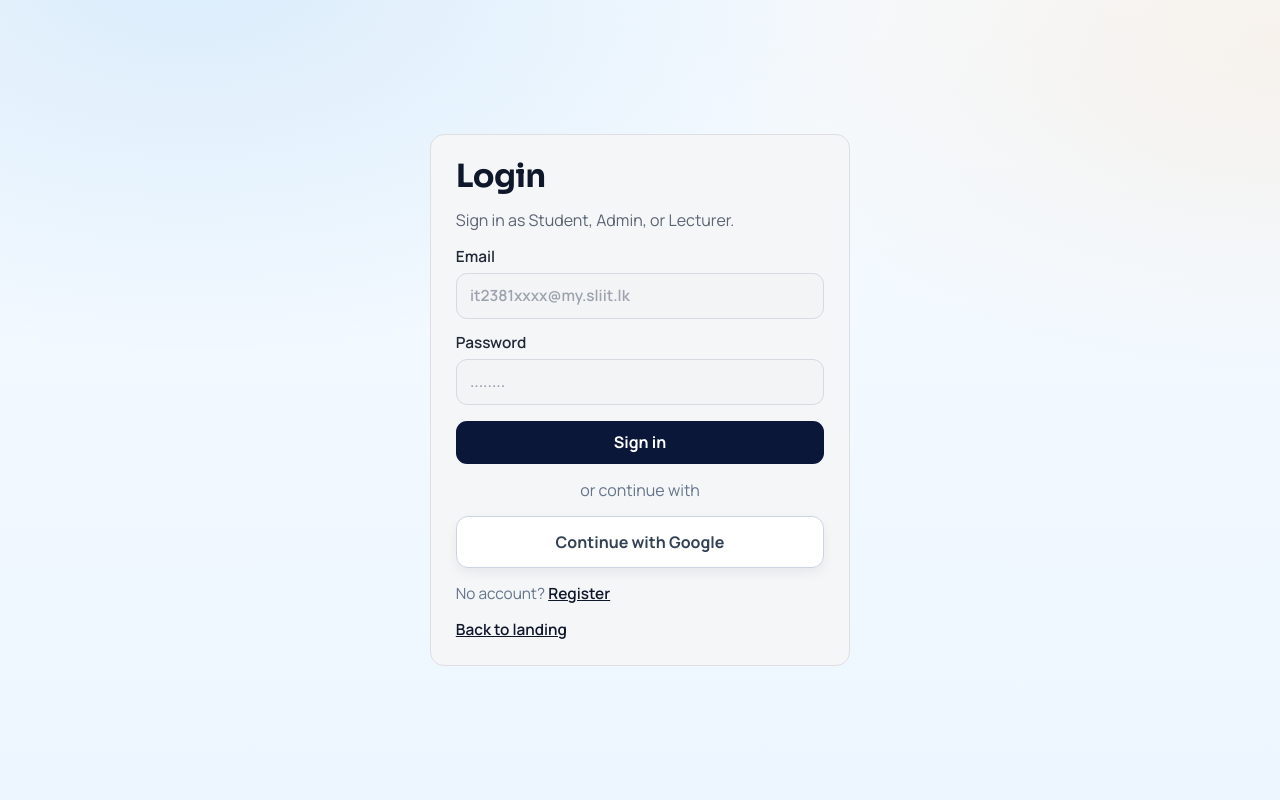
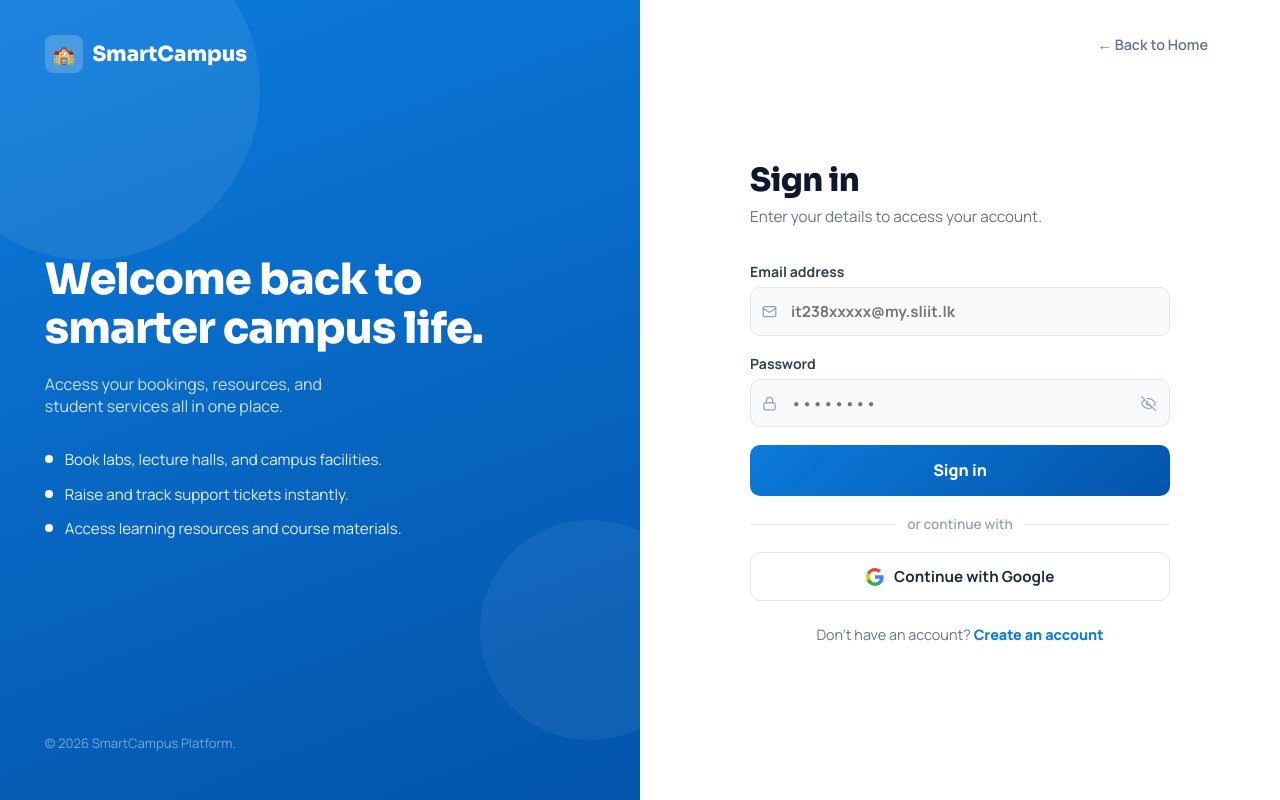
Before and after one commit to Sandeep-19999/Sandeep-19999-it3030-paf-2026-smart-campus-group36, a React (Vite) app in the folder frontend/: page /auth/login in a window 1280 px wide. Built offline with nearby package versions, Linux system fonts and the light colour scheme; no server answers.

Commit message:
redesign login page with improved layout and styling

```diff
--- a/frontend/src/pages/LoginPage.jsx
+++ b/frontend/src/pages/LoginPage.jsx
@@ -3,155 +3,264 @@ import { Link, useNavigate } from 'react-router-dom';
 import { useAuth } from '../contexts/AuthContext';
 import { authService } from '../services/authService';
 
+const S = {
+  page: {
+    display: 'grid',
+    gridTemplateColumns: '1fr 1fr',
+    minHeight: '100vh',
+  },
+  panel: {
+    background: 'linear-gradient(160deg, #0c7bdc 0%, #0354ab 100%)',
+    display: 'flex',
+    flexDirection: 'column',
+    justifyContent: 'space-between',
+    padding: '2.2rem 2.8rem',
+    color: '#fff',
+    position: 'relative',
+    overflow: 'hidden',
+  },
+  panelOrb1: {
+    position: 'absolute', width: 340, height: 340, borderRadius: '50%',
+    background: 'rgba(255,255,255,0.07)', top: -80, left: -80, pointerEvents: 'none',
+  },
+  panelOrb2: {
+    position: 'absolute', width: 220, height: 220, borderRadius: '50%',
+    background: 'rgba(255,255,255,0.05)', bottom: 60, right: -60, pointerEvents: 'none',
+  },
+  brandRow: { display: 'flex', alignItems: 'center', gap: '0.6rem', position: 'relative' },
+  brandIcon: {
+    width: 38, height: 38, borderRadius: 8,
+    background: 'rgba(255,255,255,0.2)', display: 'grid', placeItems: 'center', fontSize: 18,
+  },
+  brandName: {
+    margin: 0, fontFamily: "Sora,'Trebuchet MS',sans-serif",
+    fontSize: '1.3rem', fontWeight: 800, color: '#fff',
+  },
+  panelBody: { flex: 1, display: 'flex', flexDirection: 'column', justifyContent: 'center', position: 'relative' },
+  panelHeading: {
+    margin: '0 0 1.2rem',
+    fontFamily: "Sora,'Trebuchet MS',sans-serif",
+    fontSize: 'clamp(1.9rem,3.5vw,2.7rem)', fontWeight: 800, lineHeight: 1.15, color: '#fff',
+  },
+  panelSub: { margin: '0 0 2rem', color: 'rgba(255,255,255,0.8)', fontSize: '1rem', maxWidth: '32ch' },
+  featureList: { listStyle: 'none', margin: 0, padding: 0, display: 'grid', gap: '0.85rem' },
+  featureItem: { display: 'flex', alignItems: 'flex-start', gap: '0.75rem', color: 'rgba(255,255,255,0.9)', fontSize: '0.95rem' },
+  featureDot: { marginTop: 6, flexShrink: 0, width: 8, height: 8, borderRadius: '50%', background: '#fff' },
+  panelFooter: { color: 'rgba(255,255,255,0.45)', fontSize: '0.82rem', position: 'relative' },
+
+  formSide: {
+    background: '#fff', display: 'flex', flexDirection: 'column',
+    padding: '2.2rem clamp(2rem,6vw,4.5rem)',
+  },
+  backLink: {
+    alignSelf: 'flex-end', display: 'flex', alignItems: 'center', gap: '0.35rem',
+    color: '#64748b', fontSize: '0.9rem', fontWeight: 600, textDecoration: 'none',
+    transition: 'color 0.18s',
+  },
+  formInner: {
+    flex: 1, display: 'flex', flexDirection: 'column',
+    justifyContent: 'center', maxWidth: 420, margin: '0 auto', width: '100%',
+  },
+  heading: {
+    margin: '0 0 0.35rem', fontFamily: "Sora,'Trebuchet MS',sans-serif",
+    fontSize: '2rem', fontWeight: 800, color: '#0f172a',
+  },
+  sub: { margin: '0 0 2.2rem', color: '#64748b', fontSize: '0.95rem' },
+  formGrid: { display: 'grid', gap: '1.1rem' },
+  label: { display: 'grid', gap: '0.4rem', fontWeight: 700, fontSize: '0.88rem', color: '#334155' },
+  inputWrap: { position: 'relative', display: 'flex', alignItems: 'center' },
+  inputIcon: { position: 'absolute', left: 12, color: '#94a3b8', pointerEvents: 'none', display: 'flex', alignItems: 'center' },
+  input: {
+    width: '100%', border: '1.5px solid #e2e8f0', borderRadius: 10,
+    padding: '0.8rem 0.9rem 0.8rem 2.5rem',
+    fontSize: '0.95rem', color: '#0f172a', background: '#f8fafc', outline: 'none',
+    transition: 'border-color 0.2s, box-shadow 0.2s, background 0.2s',
+    fontFamily: 'inherit', boxSizing: 'border-box',
+  },
+  eyeBtn: {
+    position: 'absolute', right: 10, background: 'none', border: 'none',
+    cursor: 'pointer', color: '#94a3b8', display: 'flex', alignItems: 'center', padding: 4,
+  },
+  submitBtn: {
+    width: '100%', padding: '0.9rem', borderRadius: 10, border: 'none', cursor: 'pointer',
+    fontFamily: 'inherit', fontWeight: 800, fontSize: '1rem',
+    background: 'linear-gradient(140deg,#0c7bdc,#0354ab)',
+    color: '#fff', transition: 'opacity 0.2s, transform 0.2s',
+  },
+  oauthBtn: {
+    width: '100%', padding: '0.82rem', borderRadius: 10, border: '1.5px solid #e2e8f0',
+    cursor: 'pointer', fontFamily: 'inherit', fontWeight: 700, fontSize: '0.95rem',
+    background: '#fff', color: '#1e293b', display: 'flex', alignItems: 'center',
+    justifyContent: 'center', gap: '0.65rem', transition: 'background 0.18s, transform 0.18s',
+  },
+  orRow: { display: 'flex', alignItems: 'center', gap: '0.75rem', color: '#94a3b8', fontSize: '0.85rem', fontWeight: 600 },
+  orLine: { flex: 1, height: 1, background: '#e2e8f0' },
+  errorBox: { background: '#fee2e2', color: '#991b1b', borderRadius: 10, padding: '0.75rem 1rem', fontSize: '0.88rem', border: '1px solid #fecaca' },
+  footerNote: { textAlign: 'center', fontSize: '0.9rem', color: '#64748b', marginTop: '1.5rem' },
+  footerLink: { color: '#0c7bdc', fontWeight: 800, textDecoration: 'none' },
+};
+
+const GoogleIcon = () => (
+  <svg width="18" height="18" viewBox="0 0 18 18" fill="none">
+    <path d="M17.64 9.2c0-.637-.057-1.251-.164-1.84H9v3.481h4.844c-.209 1.125-.843 2.078-1.796 2.717v2.258h2.908c1.702-1.567 2.684-3.874 2.684-6.615z" fill="#4285F4"/>
+    <path d="M9 18c2.43 0 4.467-.806 5.956-2.184l-2.908-2.258c-.806.54-1.837.86-3.048.86-2.344 0-4.328-1.584-5.036-3.711H.957v2.332C2.438 15.983 5.482 18 9 18z" fill="#34A853"/>
+    <path d="M3.964 10.707c-.18-.54-.282-1.117-.282-1.707s.102-1.167.282-1.707V4.961H.957C.347 6.173 0 7.548 0 9s.348 2.827.957 4.039l3.007-2.332z" fill="#FBBC05"/>
+    <path d="M9 3.58c1.321 0 2.508.454 3.44 1.345l2.582-2.58C13.463.891 11.426 0 9 0 5.482 0 2.438 2.017.957 4.961L3.964 6.293C4.672 4.166 6.656 3.58 9 3.58z" fill="#EA4335"/>
+  </svg>
+);
+
+const MailIcon = () => (
+  <svg width="15" height="15" viewBox="0 0 24 24" fill="none" stroke="currentColor" strokeWidth="2" strokeLinecap="round" strokeLinejoin="round">
+    <rect x="2" y="4" width="20" height="16" rx="2"/><path d="m22 7-8.97 5.7a1.94 1.94 0 0 1-2.06 0L2 7"/>
+  </svg>
+);
+
+const LockIcon = () => (
+  <svg width="15" height="15" viewBox="0 0 24 24" fill="none" stroke="currentColor" strokeWidth="2" strokeLinecap="round" strokeLinejoin="round">
+    <rect x="3" y="11" width="18" height="11" rx="2"/><path d="M7 11V7a5 5 0 0 1 10 0v4"/>
+  </svg>
+);
+
+const EyeIcon = ({ open }) => open ? (
+  <svg width="15" height="15" viewBox="0 0 24 24" fill="none" stroke="currentColor" strokeWidth="2" strokeLinecap="round" strokeLinejoin="round">
+    <path d="M2 12s3-7 10-7 10 7 10 7-3 7-10 7-10-7-10-7z"/><circle cx="12" cy="12" r="3"/>
+  </svg>
+) : (
+  <svg width="15" height="15" viewBox="0 0 24 24" fill="none" stroke="currentColor" strokeWidth="2" strokeLinecap="round" strokeLinejoin="round">
+    <path d="M17.94 17.94A10.07 10.07 0 0 1 12 20c-7 0-11-8-11-8a18.45 18.45 0 0 1 5.06-5.94M9.9 4.24A9.12 9.12 0 0 1 12 4c7 0 11 8 11 8a18.5 18.5 0 0 1-2.16 3.19m-6.72-1.07a3 3 0 1 1-4.24-4.24"/>
+    <line x1="1" y1="1" x2="23" y2="23"/>
+  </svg>
+);
+
+function InputField({ icon, type = 'text', showToggle, ...props }) {
+  const [focused, setFocused] = useState(false);
+  const [visible, setVisible] = useState(false);
+  return (
+    <div style={S.inputWrap}>
+      <span style={S.inputIcon}>{icon}</span>
+      <input
+        type={showToggle ? (visible ? 'text' : 'password') : type}
+        style={{ ...S.input, ...(focused ? { borderColor: '#0c7bdc', background: '#fff', boxShadow: '0 0 0 3px rgba(12,123,220,0.1)' } : {}) }}
+        onFocus={() => setFocused(true)}
+        onBlur={() => setFocused(false)}
+        {...props}
+      />
+      {showToggle && (
+        <button type="button" style={S.eyeBtn} onClick={() => setVisible(v => !v)} tabIndex={-1}>
+          <EyeIcon open={visible} />
+        </button>
+      )}
+    </div>
+  );
+}
+
 export default function LoginPage() {
   const { devLogin, isAuthenticated, loading, user } = useAuth();
   const navigate = useNavigate();
-
-  const [form, setForm] = useState({
-    email: '',
-    password: ''
-  });
-
+  const [form, setForm] = useState({ email: '', password: '' });
   const [error, setError] = useState('');
   const [submitting, setSubmitting] = useState(false);
   const [oauthInfo, setOauthInfo] = useState({ googleLoginUrl: '' });
-  const [loadingOAuthInfo, setLoadingOAuthInfo] = useState(true);
+  const [loadingOAuth, setLoadingOAuth] = useState(true);
 
   useEffect(() => {
-    if (!loading && isAuthenticated) {
-      navigate(user?.role === 'ADMIN' ? '/app/admin' : '/app/dashboard', {
-        replace: true
-      });
-    }
+    if (!loading && isAuthenticated)
+      navigate(user?.role === 'ADMIN' ? '/app/admin' : '/app/dashboard', { replace: true });
   }, [loading, isAuthenticated, user, navigate]);
 
   useEffect(() => {
     let active = true;
-
-    const fetchOauthInfo = async () => {
-      try {
-        const data = await authService.oauthInfo();
-
-        if (!active) return;
-
-        setOauthInfo({
-          googleLoginUrl: data.googleLoginUrl || ''
-        });
-      } catch {
-        if (!active) return;
-
-        setOauthInfo({
-          googleLoginUrl: ''
-        });
-      } finally {
-        if (!active) return;
-        setLoadingOAuthInfo(false);
-      }
-    };
-
-    fetchOauthInfo();
-
-    return () => {
-      active = false;
-    };
+    authService.oauthInfo()
+      .then(d => { if (active) setOauthInfo({ googleLoginUrl: d.googleLoginUrl || '' }); })
+      .catch(() => { if (active) setOauthInfo({ googleLoginUrl: '' }); })
+      .finally(() => { if (active) setLoadingOAuth(false); });
+    return () => { active = false; };
   }, []);
 
-  const handleGoogleLogin = () => {
-    const url = oauthInfo.googleLoginUrl || '/oauth2/authorization/google';
-    window.location.href = url;
-  };
-
-  const handleSubmit = async (event) => {
-    event.preventDefault();
-
-    setSubmitting(true);
-    setError('');
-
+  const handleSubmit = async (e) => {
+    e.preventDefault();
+    setSubmitting(true); setError('');
     try {
-      const currentUser = await devLogin(form);
-
-      navigate(currentUser?.role === 'ADMIN' ? '/app/admin' : '/app/dashboard', {
-        replace: true
-      });
+      const u = await devLogin(form);
+      navigate(u?.role === 'ADMIN' ? '/app/admin' : '/app/dashboard', { replace: true });
     } catch (err) {
       setError(err.message || 'Login failed. Please try again.');
-    } finally {
-      setSubmitting(false);
-    }
+    } finally { setSubmitting(false); }
   };
 
   return (
-    <div className="login-shell">
-      <div className="auth-card">
-        <h1 className="auth-title">Login</h1>
-        <p className="auth-subtitle">Sign in as Student, Admin, or Lecturer.</p>
+    <>
+      <style>{`
+        @media (max-width: 768px) { .sc-page { grid-template-columns: 1fr !important; } .sc-panel { display: none !important; } }
+        .sc-submit:hover:not(:disabled) { opacity: 0.9; transform: translateY(-1px); }
+        .sc-submit:disabled { background: #94a3b8 !important; cursor: not-allowed; }
+        .sc-oauth:hover { background: #f8fafc !important; transform: translateY(-1px); }
+        .sc-back:hover { color: #0c7bdc !important; }
+      `}</style>
 
-        <form onSubmit={handleSubmit} className="auth-form-grid" noValidate>
-          <label>
-            Email
-            <input
-              type="email"
-              placeholder="it2381xxxx@my.sliit.lk"
-              value={form.email}
-              onChange={(e) =>
-                setForm((prev) => ({
-                  ...prev,
-                  email: e.target.value
-                }))
-              }
-              required
-            />
+      <div style={S.page} className="sc-page">
+        {/* Left panel */}
+        <div style={S.panel} className="sc-panel">
+          <div style={S.panelOrb1} /><div style={S.panelOrb2} />
+          <div style={S.brandRow}>
+            <span style={S.brandIcon}>🏫</span>
+            <p style={S.brandName}>SmartCampus</p>
+          </div>
+          <div style={S.panelBody}>
+            <h1 style={S.panelHeading}>Welcome back to smarter campus life.</h1>
+            <p style={S.panelSub}>Access your bookings, resources, and student services all in one place.</p>
+            <ul style={S.featureList}>
+              {['Book labs, lecture halls, and campus facilities.',
+                'Raise and track support tickets instantly.',
+                'Access learning resources and course materials.'].map(f => (
+                <li key={f} style={S.featureItem}><span style={S.featureDot} />{f}</li>
+              ))}
+            </ul>
+          </div>
+          <p style={S.panelFooter}>© 2026 SmartCampus Platform.</p>
+        </div>
+
+        {/* Right form */}
+        <div style={S.formSide}>
+          <Link to="/" className="sc-back" style={S.backLink}>← Back to Home</Link>
+          <div style={S.formInner}>
+            <h1 style={S.heading}>Sign in</h1>
+            <p style={S.sub}>Enter your details to access your account.</p>
+
+            <form onSubmit={handleSubmit} style={S.formGrid} noValidate>
+              <label style={S.label}>
+                Email address
+                <InputField icon={<MailIcon />} type="email" placeholder="it238xxxxx@my.sliit.lk"
+                  value={form.email} onChange={e => setForm(p => ({ ...p, email: e.target.value }))} required />
               </label>
-
-          <label>
+              <label style={S.label}>
                 Password
-            <input
-              type="password"
-              placeholder="........"
-              value={form.password}
-              onChange={(e) =>
-                setForm((prev) => ({
-                  ...prev,
-                  password: e.target.value
-                }))
-              }
-              required
-            />
+                <InputField icon={<LockIcon />} showToggle placeholder="••••••••"
+                  value={form.password} onChange={e => setForm(p => ({ ...p, password: e.target.value }))} required />
               </label>
-
-          {error ? <div className="error-box">{error}</div> : null}
-
-          <button
-            type="submit"
-            className="primary-btn auth-submit"
-            disabled={submitting}
-          >
-            {submitting ? 'Signing in...' : 'Sign in'}
+              {error && <div style={S.errorBox}>{error}</div>}
+              <button type="submit" className="sc-submit" style={S.submitBtn} disabled={submitting}>
+                {submitting ? 'Signing in…' : 'Sign in'}
               </button>
             </form>
 
-        <div className="separator">or continue with</div>
+            <div style={{ ...S.orRow, margin: '1.2rem 0' }}>
+              <div style={S.orLine} />or continue with<div style={S.orLine} />
+            </div>
 
-        <button
-          type="button"
-          className="secondary-btn oauth-btn"
-          onClick={handleGoogleLogin}
-          disabled={loadingOAuthInfo}
-        >
-          {loadingOAuthInfo ? 'Loading Google login…' : 'Continue with Google'}
+            <button type="button" className="sc-oauth" style={S.oauthBtn}
+              onClick={() => { window.location.href = oauthInfo.googleLoginUrl || '/oauth2/authorization/google'; }}
+              disabled={loadingOAuth}>
+              <GoogleIcon />{loadingOAuth ? 'Loading…' : 'Continue with Google'}
             </button>
 
-        <p className="muted-text auth-meta-text">
-          No account?{' '}
-          <Link to="/auth/register" className="text-btn">
-            Register
-          </Link>
+            <p style={S.footerNote}>
+              Don't have an account?{' '}
+              <Link to="/auth/register" style={S.footerLink}>Create an account</Link>
             </p>
-
-        <Link to="/" className="text-btn auth-back-link">
-          Back to landing
-        </Link>
           </div>
         </div>
+      </div>
+    </>
   );
 }
```
Lines whose indentation alone changed are shown as unchanged.
